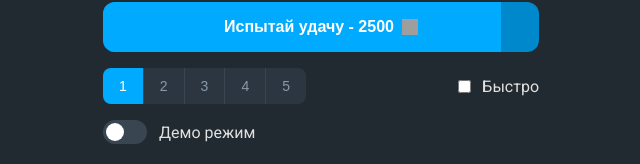
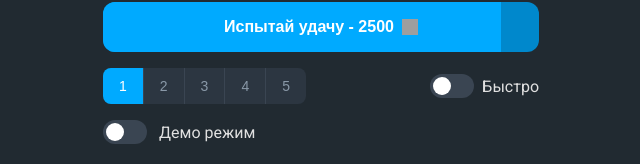
Before and after one commit to newaurum8/easydrop.stars, a React (Create React App) app: page /case/case_1 in a window 1280 px wide. Shown: the part 325-489 px from the top of the page, without its empty margins (319-959 px from the left). Built offline with nearby package versions, Linux system fonts and the light colour scheme; grey boxes are pictures that could not be loaded; what @tonconnect/ui-react would draw is missing.

Commit message:
Update CasePage.js

```diff
--- a/src/pages/CasePage.js
+++ b/src/pages/CasePage.js
@@ -2,7 +2,7 @@ import React, { useState, useContext, useEffect, useRef, useMemo } from 'react';
 import { Link, useParams, Navigate } from 'react-router-dom';
 import { AppContext } from '../context/AppContext';
 
-// --- Модальное окно ResultsModal (без изменений) ---
+// --- Модальное окно с выбором продажи (без изменений) ---
 const ResultsModal = ({ winners, onClose }) => {
     const [selectedIds, setSelectedIds] = useState(new Set());
 
@@ -105,16 +105,15 @@ const Carousel = React.forwardRef(({ winningPrize, prizes, quantity }, ref) => {
 });
 
 
-// --- Основной компонент страницы (ИЗМЕНЕНИЯ) ---
+// Основной компонент страницы
 const CasePage = () => {
-    const { caseId } = useParams();
-    // --- ИЗМЕНЕНО: Получаем ALL_PRIZES из контекста ---
+    const { caseId } = useParams(); // Получаем ID кейса из URL
     const { balance, updateBalance, addToInventory, addToHistory, getWeightedRandomPrize, ALL_CASES, ALL_PRIZES } = useContext(AppContext);
 
-    // --- ИЗМЕНЕНО: Находим кейс (он теперь содержит prizeIds) ---
+    // Находим данные текущего кейса по ID
     const currentCase = useMemo(() => ALL_CASES.find(c => c.id === caseId), [caseId, ALL_CASES]);
 
-    // --- ДОБАВЛЕНО: "Разрешаем" ID призов в полные объекты из ALL_PRIZES ---
+    // "Разрешаем" ID призов в полные объекты из ALL_PRIZES
     const currentCasePrizes = useMemo(() => {
         if (!currentCase || !ALL_PRIZES) return [];
         // Находим каждый приз по ID в общей базе ALL_PRIZES
@@ -122,7 +121,6 @@ const CasePage = () => {
             .map(id => ALL_PRIZES.find(p => p.id === id))
             .filter(Boolean); // Отфильтровываем, если приз вдруг не найден
     }, [currentCase, ALL_PRIZES]);
-    // -------------------------------------------------------------------
 
     const [quantity, setQuantity] = useState(1);
     const [isFastRoll, setIsFastRoll] = useState(false);
@@ -137,11 +135,11 @@ const CasePage = () => {
     carouselRefs.current = [...Array(quantity)].map((_, i) => carouselRefs.current[i] ?? React.createRef());
 
     useEffect(() => {
-        // --- ИЗМЕНЕНО: Используем new 'currentCasePrizes' ---
+        // Устанавливаем призы по умолчанию для карусели при изменении кейса или количества
         if (currentCasePrizes?.length) {
             setWinningPrizes(Array(quantity).fill(currentCasePrizes[0]));
         }
-    }, [quantity, currentCasePrizes]); // <-- Зависимость изменена
+    }, [quantity, currentCasePrizes]);
 
     useEffect(() => {
         if (!isRolling) return;
@@ -193,6 +191,7 @@ const CasePage = () => {
     const handlePromoCodeChange = (e) => {
         const code = e.target.value;
         setPromoCode(code);
+        // Здесь можно добавить более сложную логику проверки промокода
         if (code.toLowerCase() === 'promo') {
             setIsPromoValid(true);
         } else {
@@ -202,7 +201,6 @@ const CasePage = () => {
 
 
     const handleRoll = () => {
-        // --- ИЗМЕНЕНО: Проверяем 'currentCasePrizes' ---
         if (!currentCase || !currentCasePrizes) return;
 
         if (currentCase.isPromo) {
@@ -213,8 +211,8 @@ const CasePage = () => {
             updateBalance(-cost);
         }
 
+
         setShowModal(false);
-        // --- ИЗМЕНЕНО: Передаем 'currentCasePrizes' в функцию ---
         const winners = Array.from({ length: quantity }).map(() => getWeightedRandomPrize(currentCasePrizes));
         setWinningPrizes(winners);
         setIsRolling(true);
@@ -254,7 +252,6 @@ const CasePage = () => {
             <div id="multi-roll-container">
                 <div className="carousel-indicator"></div>
                 {winningPrizes.map((prize, i) => (
-                    // --- ИЗМЕНЕНО: Передаем 'currentCasePrizes' ---
                     <Carousel key={`${quantity}-${i}`} ref={carouselRefs.current[i]} winningPrize={prize} prizes={currentCasePrizes} quantity={quantity} />
                 ))}
                 <div className="carousel-indicator bottom"></div>
@@ -300,14 +297,25 @@ const CasePage = () => {
                                     </button>
                                 ))}
                             </div>
+
+                            {/* --- ОБНОВЛЕННЫЙ БЛОК "БЫСТРО" --- */}
                             <div className="fast-roll-toggle">
-                                <input
-                                    type="checkbox"
-                                    id="fast-roll-checkbox"
-                                    checked={isFastRoll}
-                                    onChange={(e) => setIsFastRoll(e.target.checked)} />
-                                <label htmlFor="fast-roll-checkbox">Быстро</label>
+                                <label className="switch">
+                                    <input
+                                        type="checkbox"
+                                        id="fast-roll-checkbox"
+                                        checked={isFastRoll}
+                                        onChange={(e) => setIsFastRoll(e.target.checked)}
+                                        disabled={isRolling} /* Блокируем во время прокрутки */
+                                    />
+                                    <span className="slider round"></span> {/* Используем слайдер */}
+                                </label>
+                                <label htmlFor="fast-roll-checkbox" style={{cursor: isRolling ? 'not-allowed' : 'pointer'}}>
+                                    Быстро
+                                </label>
                             </div>
+                            {/* --- КОНЕЦ ОБНОВЛЕННОГО БЛОКА --- */}
+
                         </div>
                     </>
                 )}
@@ -323,7 +331,6 @@ const CasePage = () => {
             </div>
             <div className="prize-list">
                 <h3 className="prize-list-header">Содержимое кейса: {currentCase.name}</h3>
-                {/* --- ИЗМЕНЕНО: Рендерим 'currentCasePrizes' --- */}
                 {currentCasePrizes.sort((a,b) => a.chance - b.chance).map(prize => (
                     <div key={prize.id} className="prize-item">
                         <div className="prize-item-image-wrapper">
```
